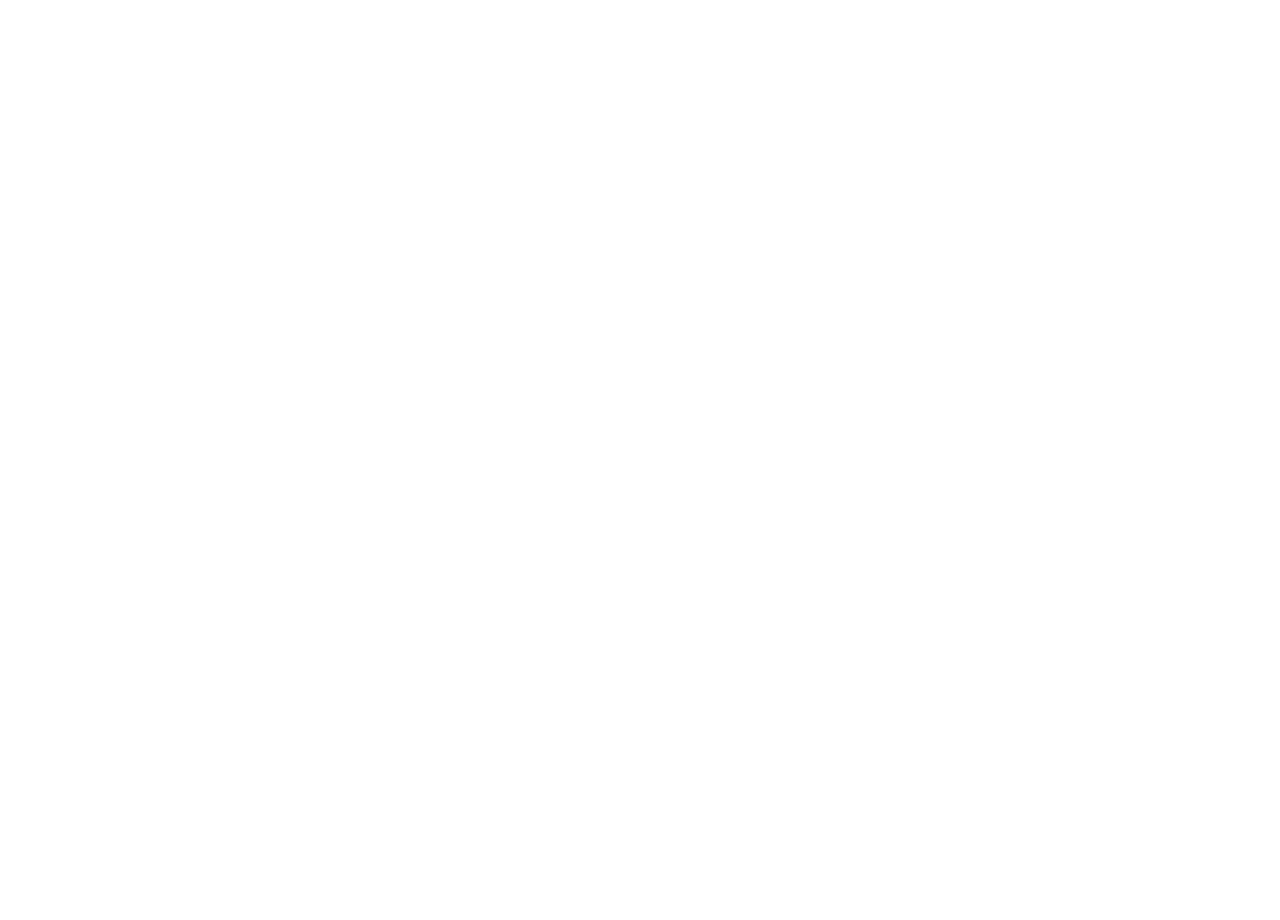
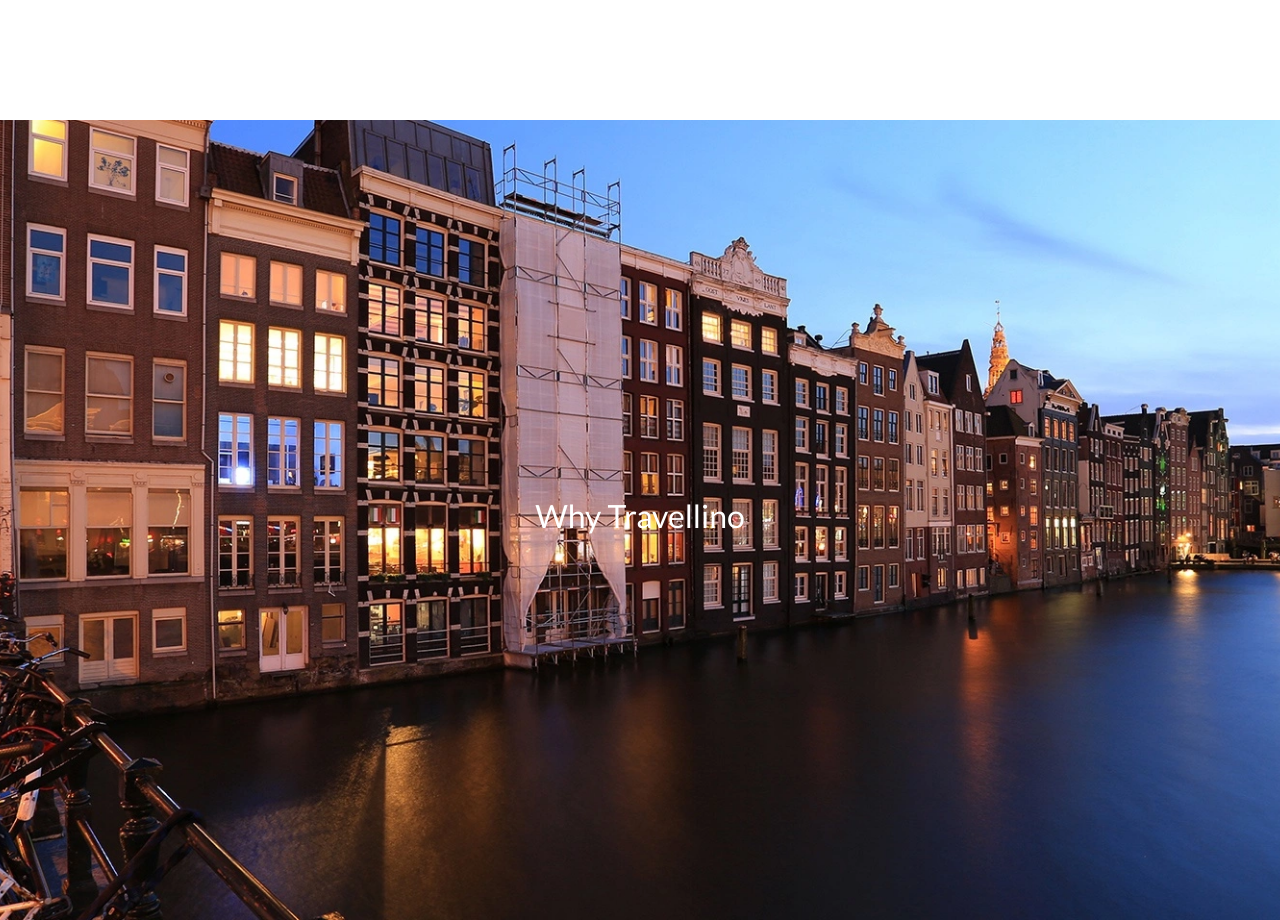
Before and after one commit to udaya28/tourizto, a React (Create React App) app: page / in a window 1280 px wide. Shown: the part 1000-1920 px from the top of the page. Before the commit the page ends 800 px from the top, so only its background shows below. Built offline with nearby package versions, Linux system fonts and the light colour scheme.

Commit message:
added container2 and bg

```diff
--- a/src/App.css
+++ b/src/App.css
@@ -1,6 +1,6 @@
 .App{
     height: 100vh;
-    background-color: #F7F4F8;
+    background-color: #F7F4F8 !important;
 }
 *{
     font-family: 'Lato', sans-serif;
--- a/src/App.js
+++ b/src/App.js
@@ -2,12 +2,14 @@
 import './App.css';
 import { Header } from './components/header/header.component';
 import { Container1 } from './components/container1/container1.component';
+import { Container2 } from './components/container2/container2.component';
 function App() {
   // window.onscroll = function() {console.log(document.documentElement.scrollTop)};
   return (
     <div className="App">
       <Header />
       <Container1 />
+      <Container2/>
     </div>
   );
 }
--- /dev/null
+++ b/src/components/container2/container2.component.jsx
@@ -0,0 +1,10 @@
+import React from 'react';
+import './container2.styles.css';
+export const Container2 = () => {
+  return (
+    <div className="con2">
+      <h2>Why Travellino</h2>
+
+    </div>
+  );
+};
--- /dev/null
+++ b/src/components/container2/container2.styles.css
@@ -0,0 +1,15 @@
+.con2 {
+  height: 100vh;
+  background-image: url('../../photos/bg-2.webp');
+  background-size: cover;
+  background-repeat: no-repeat;
+  background-position: center center;
+  display: flex;
+  flex-direction: column;
+  align-items: center;
+  justify-content: center;
+  color: white;
+  margin-top: 40vh;
+  margin-bottom: 40vh;
+
+}
```
Also changed, not shown: src/photos/svg-1.svg (added).
